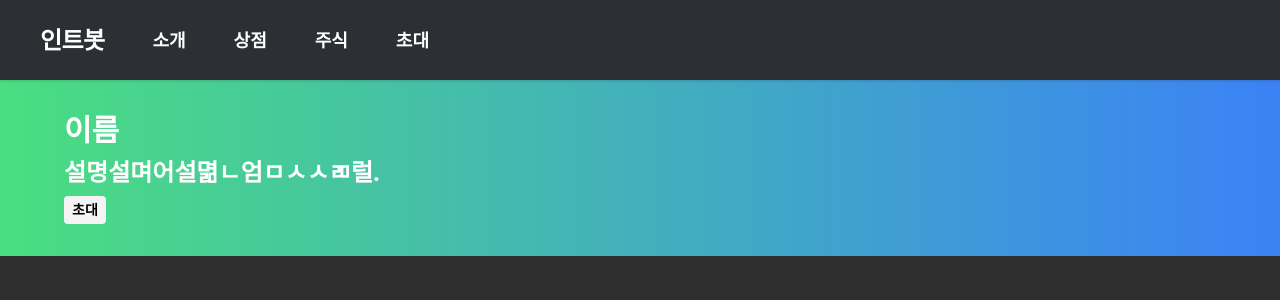
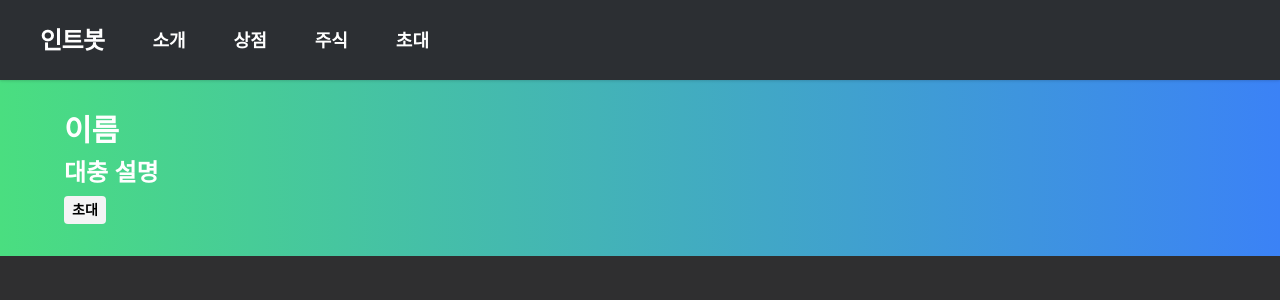
Before and after one commit to Team-int/intbot-web, a Next.js app: page / in a window 1280 px wide. Shown: the top 300 px of the page. Built offline with nearby package versions, Linux system fonts and the light colour scheme.

Commit message:
fix: error

```diff
--- a/next.config.js
+++ b/next.config.js
@@ -6,4 +6,8 @@ module.exports = {
     config.plugins.push(new DotenvWebpackPlugin())
     return config
   },
+  images: {
+   	 loader: "imgix",
+		 path: "https://cdn/",
+  },
 }
--- a/pages/index.tsx
+++ b/pages/index.tsx
@@ -16,8 +16,8 @@ class Home extends React.Component {
         <div className="text-left bg-gradient-to-r from-green-400 to-blue-500">
           <div className="ml-8 md:ml-16">
             <p className="text-3xl xlmd:text-4xl font-bold pt-10">이름</p>
-            <p className="text-lg md:text-2xl mt-2 font-bold">설명설며어설멺ㄴ엄ㅁㅅㅅㄻ럴.</p>
-            <button className="mt-2 px-2 font-bold rounded bg-gray-100 text-black p-1 text-sm"><Link href="/">초대</Link></button>
+            <p className="text-lg md:text-2xl mt-2 font-bold">대충 설명</p>
+            <button className="mt-2 px-2 font-bold rounded bg-gray-100 text-black p-1 text-sm"><Link href="/invite">초대</Link></button>
             <p className="pb-8"></p>
           </div>
         </div>
```
